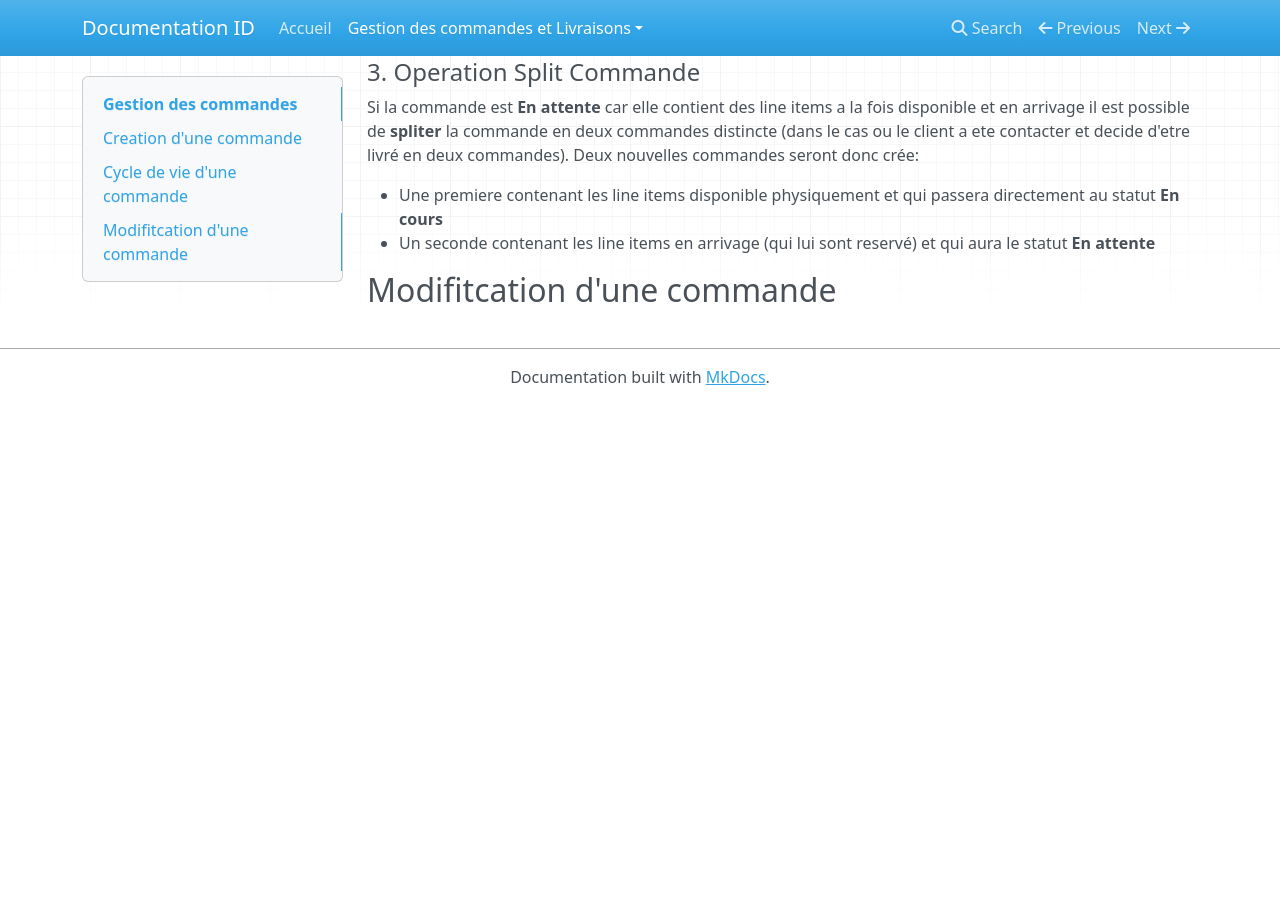
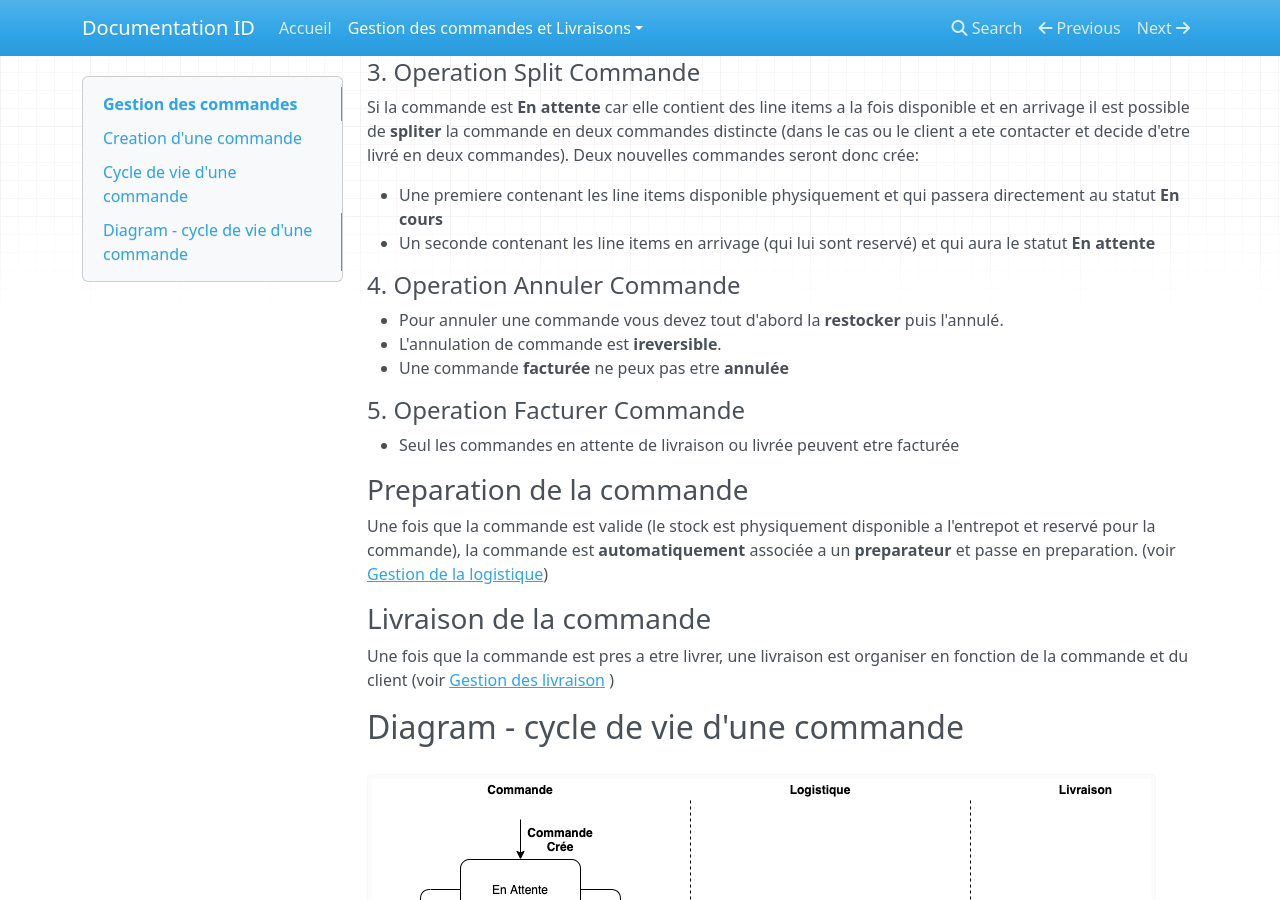
Before and after one commit to sathouel/idesign-docs, an MkDocs documentation site: the page built from docs/orders_and_delivery/orders.md, in a window 1280 px wide and 900 px high, scrolled down 2658 px. Built offline with MkDocs 1.6.1, drawn with Linux system fonts in a browser that asks for light colours; nearby versions of some CDN libraries; before the commit the page ends 3063 px from its top, so only the background shows below that.

Commit message:
files added

```diff
--- a/docs/orders_and_delivery/orders.md
+++ b/docs/orders_and_delivery/orders.md
@@ -1,16 +1,16 @@
 # Gestion des commandes
 
-## Creation d'une commande
+## **Creation d'une commande**
 
 La Creation d'une commande s'effectue lorsqu' un formulaire valide de type commande est soumis.
 
-Une **commande** est lié a un **client** qui est lui meme lié a une **listing prix** ainsi qu'a des données de facturation tel que l'adresse de facturation, le franco, la TVA et la comptabilisation de l'ecotaxe si c'est un client Francais etc. (voir [Gestion des clients](orders_and_delivery/clients.md) et [Gestion des prix](orders_and_delivery/prices.md) pour plus d'informations)
+Une **commande** est lié a un **client** qui est lui meme lié a une **listing prix** ainsi qu'a des données de facturation tel que l'adresse de facturation, le franco, la TVA et la comptabilisation de l'ecotaxe si c'est un client Francais etc. (voir [Gestion des clients](/orders_and_delivery/clients.md) et [Gestion des prix](/orders_and_delivery/prices.md) pour plus d'informations)
 
 **Par consequent la premiere etape de la creation d'une commande est la selection d'un client.**
 
 L'adresse de livraison de la commande peux etre selectionner parmis les adresses de livraison lié au client ou peux etre modifié a la main, de meme pour les autres informations de livraison (ex: *mode de livraison, date de livraison min/max*). Cette selection s'effectue exclusivement a la creation de la commande et ne poura etre modifié par la suite.
 
-Enfin, les produit commandés sont a saisir via des lignes de saisie ou **line item**, a la selection du produit les autres champs sont automatiquement renseigné en fonction de la listing prix du client ou des infos du produit (voir [Gestion des produit](orders_and_delivery/products.md) et [Gestion des prix](orders_and_delivery/prices.md) pour plus d'info).
+Enfin, les produit commandés sont a saisir via des lignes de saisie ou **line item**, a la selection du produit les autres champs sont automatiquement renseigné en fonction de la listing prix du client ou des infos du produit (voir [Gestion des produit](/orders_and_delivery/products.md) et [Gestion des prix](/orders_and_delivery/prices.md) pour plus d'info).
 
 **Par consequent les seul information a renseigner lors de la saisi des line items sont le produit et le nombre de lot commandés**
 
@@ -18,7 +18,7 @@ Enfin, les produit commandés sont a saisir via des lignes de saisie ou **line i
 ![Saisie de produits](/img/orders_and_delivery/orders/order_line_items.png)
 
 
-## Cycle de vie d'une commande
+## **Cycle de vie d'une commande**
 
 A la creation d'une commande, l'application associe a la commande un **statut**. **Apres sa creation** une commande peux avoir **3 statuts possible**:
 
@@ -35,7 +35,7 @@ Le statut d'une commande est difinit par rapport au statut de ses **line items**
 
 Par consequent apres creation/modification d'une commande son statut sera:
 
-* **En cours**: Si le statut de toutes ses line items est **En stock** par consequent la commande partira en preparation (voir [Gestion logistique](orders_and_delivery/logistics.md)). Par consequent le stock sera **reservé**.
+* **En cours**: Si le statut de toutes ses line items est **En stock** par consequent la commande partira en preparation (voir [Gestion logistique](/orders_and_delivery/logistics.md)). Par consequent le stock sera **reservé**.
 * **En attente**: Si le statut de ses line items est un melage de **En cours** et **En arrivage**. Dans ce cas il faudra contacter le client pour voir si il prefere attendre l'arrivage, annuler la commande ou bien separer/**spliter** la commande en deux. Dans ce cas egalement le stock sera **reservé**.
 * **Invalide**: Le statut d'au moin une line item est **Hybride** ou **Invalide**. Par consequent **les stock de la commande ne seront pas reservés**, le client devra etre contacter pour annuler ou modifier la commande en fonction des stocks disponible.
 
@@ -64,12 +64,25 @@ Si la commande est **En attente** car elle contient des line items a la fois dis
 * Une premiere contenant les line items disponible physiquement et qui passera directement au statut **En cours**
 * Un seconde contenant les line items en arrivage (qui lui sont reservé) et qui aura le statut **En attente**
 
+#### **4. Operation Annuler Commande**
+
+* Pour annuler une commande vous devez tout d'abord la **restocker** puis l'annulé.
+* L'annulation de commande est **ireversible**.
+* Une commande **facturée** ne peux pas etre **annulée**
+
+#### **5. Operation Facturer Commande**
+
+* Seul les commandes en attente de livraison ou livrée peuvent etre facturée
 
 
-<!-- Le Diagram ci dessous presente le cycle de vie d'une commande.
+### Preparation de la commande
 
-![Cycle de vie commande](/img/orders_and_delivery/orders/order_lifecycle.png) -->
+Une fois que la commande est valide (le stock est physiquement disponible a l'entrepot et reservé pour la commande), la commande est **automatiquement** associée a un **preparateur** et passe en preparation. (voir [Gestion de la logistique](/orders_and_delivery/logistics.md))
 
+### Livraison de la commande
 
+Une fois que la commande est pres a etre livrer, une livraison est organiser en fonction de la commande et du client (voir [Gestion des livraison](/orders_and_delivery/delivery.md) )
 
-## Modifitcation d'une commande
+## Diagram - cycle de vie d'une commande
+
+![Cycle de vie commande](/img/orders_and_delivery/orders/order_lifecycle.png)
```
Also changed, not shown: site/index.html, site/orders_and_delivery/orders/index.html, site/search/search_index.json, 1 other file.
